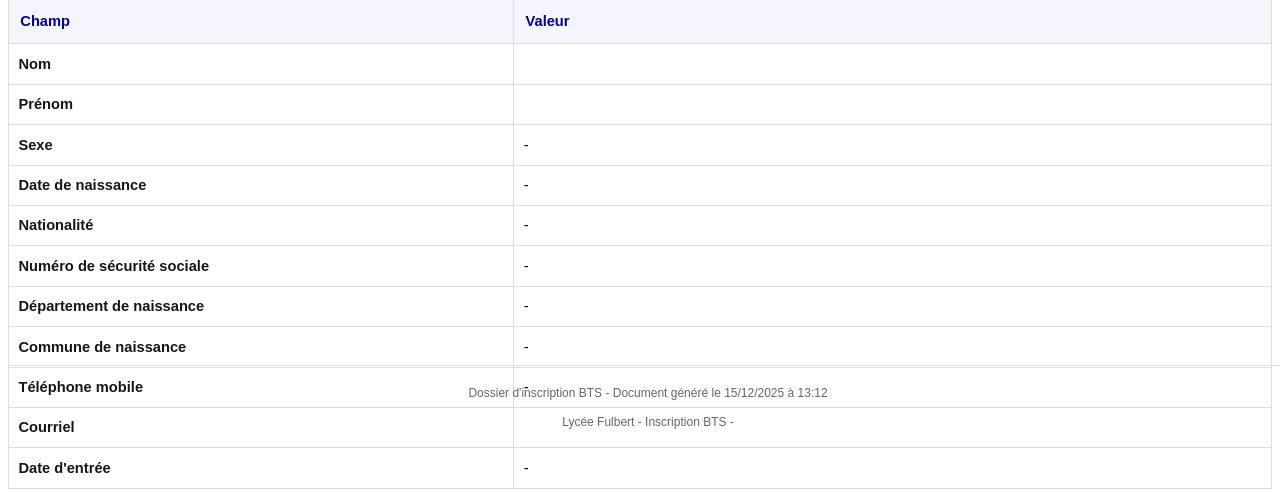
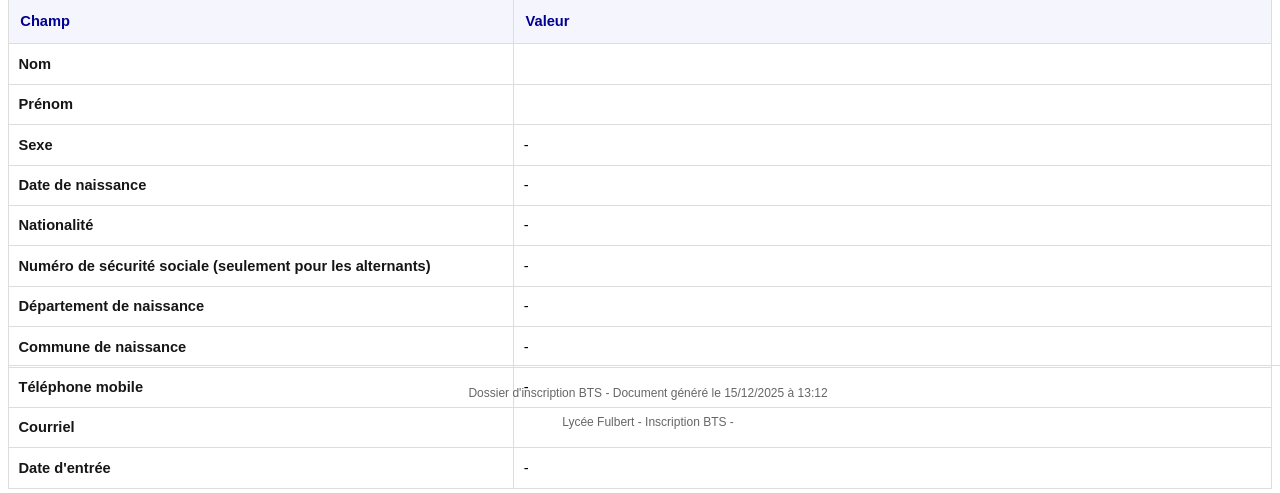
Before and after one commit to Corentin1876/EasyBts, a Symfony app: template templates/bts/dossier_pdf.html.twig in a window 1280 px wide. Shown: the part 357-850 px from the top of the page. Run offline with Twig, Linux system fonts and the light colour scheme; the template is opened without the code that fills it, so the values that code supplies are empty; some libraries are stand-ins or nearby versions.

Commit message:
Modification: ajout mention alternants pour num secu et masquage dossiers/messages pour admin

```diff
--- a/templates/bts/dossier_pdf.html.twig
+++ b/templates/bts/dossier_pdf.html.twig
@@ -131,7 +131,7 @@
             <td>{{ data.nationalite|default('-') }}</td>
         </tr>
         <tr>
-            <td class="label">Numéro de sécurité sociale</td>
+            <td class="label">Numéro de sécurité sociale (seulement pour les alternants)</td>
             <td>{{ data.numero_secu|default('-') }}</td>
         </tr>
         <tr>
--- a/templates/bts/formulaire_inscription.html.twig
+++ b/templates/bts/formulaire_inscription.html.twig
@@ -97,7 +97,7 @@
                         </div>
                         <div class="fr-col-12 fr-col-md-6">
                             <div class="fr-input-group">
-                                <label class="fr-label" for="numero_secu">Numéro de sécurité sociale</label>
+                                <label class="fr-label" for="numero_secu">Numéro de sécurité sociale (seulement pour les alternants)</label>
                                 <input class="fr-input" type="text" id="numero_secu" name="numero_secu" maxlength="15">
                             </div>
                         </div>
--- a/templates/utilisateur/mon_compte.html.twig
+++ b/templates/utilisateur/mon_compte.html.twig
@@ -93,6 +93,7 @@
     </div>
 
     <!-- Mes dossiers d'inscription -->
+    {% if 'ROLE_ADMIN' not in app.user.roles %}
     <div class="fr-grid-row fr-grid-row--gutters fr-mt-6v">
         <div class="fr-col-12">
             <h2 class="fr-h2">
@@ -180,8 +181,10 @@
             {% endif %}
         </div>
     </div>
+    {% endif %}
 
     <!-- Messages envoyés -->
+    {% if 'ROLE_ADMIN' not in app.user.roles %}
     <div class="fr-grid-row fr-grid-row--gutters fr-mt-6v">
         <div class="fr-col-12">
             <h2 class="fr-h2">
@@ -247,6 +250,7 @@
             {% endif %}
         </div>
     </div>
+    {% endif %}
 
     <!-- Actions rapides -->
     <div class="fr-grid-row fr-grid-row--gutters fr-mt-6v">
```
Also changed, not shown: 1 other file.
